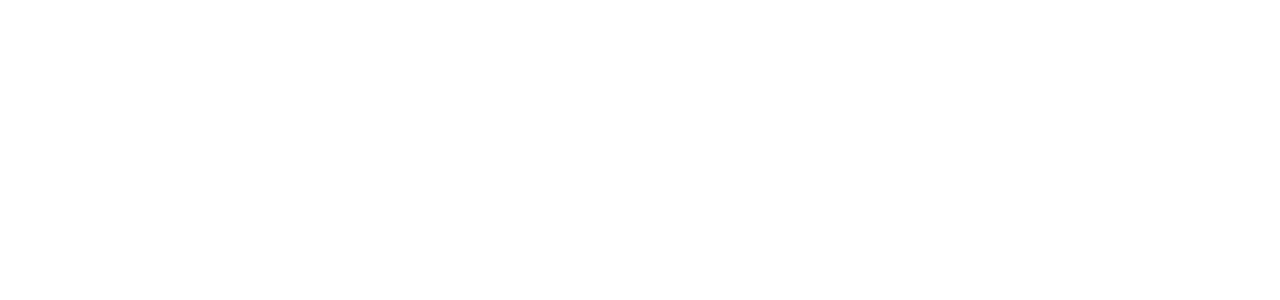
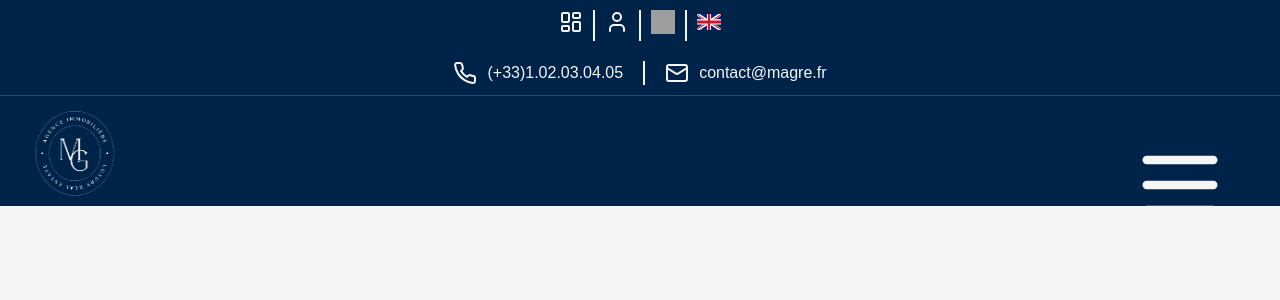
Before and after one commit to mathildejrdn/Magre, a PHP site: page /template/header.php in a window 1280 px wide. Before the commit the part shown is empty. Shown: the top 300 px of the page. Run offline with PHP 8.4, Linux system fonts and the light colour scheme; grey boxes are pictures that could not be loaded.

Commit message:
Added desktop navbar and burger menu and added images

```diff
--- a/src/javascript/script.js
+++ b/src/javascript/script.js
@@ -1,19 +1,31 @@
-document.addEventListener('DOMContentLoaded', function() {
+// MENU BURGER
+
+const nav = document.getElementById("nav");
+const menuBurger = document.getElementById("burger");
+
+menuBurger.addEventListener("click", () => {
+  nav.classList.toggle("active");
+  menuBurger.classList.toggle("active");
+});
+
+document.addEventListener("DOMContentLoaded", function () {
   // Fonction pour afficher/masquer le filtre au clic sur l'en-tête
-    document.querySelectorAll('th').forEach(function(th) {
-        th.addEventListener('click', function(event) {
-            var filterContainer = th.querySelector('.filter-container');
+  document.querySelectorAll("th").forEach(function (th) {
+    th.addEventListener("click", function (event) {
+      var filterContainer = th.querySelector(".filter-container");
 
       // Ferme tous les autres filtres
-            document.querySelectorAll('.filter-container').forEach(function(container) {
+      document
+        .querySelectorAll(".filter-container")
+        .forEach(function (container) {
           if (container !== filterContainer) {
-                    container.classList.remove('active');
+            container.classList.remove("active");
           }
         });
 
       // Active/désactive le filtre actuel
       if (filterContainer) {
-                filterContainer.classList.toggle('active');
+        filterContainer.classList.toggle("active");
       }
 
       event.stopPropagation(); // Empêche la fermeture immédiate du filtre
@@ -21,28 +33,30 @@ document.addEventListener('DOMContentLoaded', function() {
   });
 
   // Empêche la fermeture du filtre lors de l'interaction avec le contenu du filtre
-    document.querySelectorAll('.filter-container').forEach(function(container) {
-        container.addEventListener('click', function(event) {
+  document.querySelectorAll(".filter-container").forEach(function (container) {
+    container.addEventListener("click", function (event) {
       event.stopPropagation();
     });
   });
 
   // Ferme les filtres si on clique en dehors
-    document.addEventListener('click', function() {
-        document.querySelectorAll('.filter-container').forEach(function(container) {
-            container.classList.remove('active');
+  document.addEventListener("click", function () {
+    document
+      .querySelectorAll(".filter-container")
+      .forEach(function (container) {
+        container.classList.remove("active");
       });
   });
 
   // Fonction pour formater les prix
   function formatPrice(price) {
-        let value = parseFloat(price.replace(/[^0-9]/g, ''));
+    let value = parseFloat(price.replace(/[^0-9]/g, ""));
     if (value >= 1000000) {
-            return (value / 1000000).toFixed(0) + ' million(s) d\'€'; // Pas de décimales
+      return (value / 1000000).toFixed(0) + " million(s) d'€"; // Pas de décimales
     } else if (value >= 1000) {
-            return (value / 1000).toFixed(0) + ' mille €'; // Pas de décimales
+      return (value / 1000).toFixed(0) + " mille €"; // Pas de décimales
     } else {
-            return value + ' €'; // Affiche le prix tel quel
+      return value + " €"; // Affiche le prix tel quel
     }
   }
 
@@ -50,12 +64,12 @@ document.addEventListener('DOMContentLoaded', function() {
   function applyFilters() {
     console.log("Applying filters..."); // Debugging
 
-        var selectedRegion = document.getElementById('region-select').value;
+    var selectedRegion = document.getElementById("region-select").value;
 
     console.log("Selected Region:", selectedRegion); // Debugging
 
     // Parcourt toutes les lignes du tableau et applique les filtres
-        document.querySelectorAll('tbody tr').forEach(function(row) {
+    document.querySelectorAll("tbody tr").forEach(function (row) {
       var rowRegion = row.cells[2].textContent.trim(); // Notez que les index des cellules peuvent changer
 
       // Détermine si la ligne correspond aux critères de filtre
@@ -63,20 +77,22 @@ document.addEventListener('DOMContentLoaded', function() {
 
       // Affiche la ligne si elle correspond aux critères, sinon la cache
       if (regionMatch) {
-                row.style.display = '';
+        row.style.display = "";
       } else {
-                row.style.display = 'none';
+        row.style.display = "none";
       }
     });
   }
 
   // Met à jour les prix au format désiré
-    document.querySelectorAll('tbody tr').forEach(function(row) {
+  document.querySelectorAll("tbody tr").forEach(function (row) {
     var priceCell = row.cells[1]; // Assurez-vous que l'index correspond à la colonne du prix
     var formattedPrice = formatPrice(priceCell.textContent);
     priceCell.textContent = formattedPrice;
   });
 
   // Ajouter les événements pour les filtres régionaux
-    document.getElementById('apply-region-filter').addEventListener('click', applyFilters);
+  document
+    .getElementById("apply-region-filter")
+    .addEventListener("click", applyFilters);
 });
--- a/src/styles/header.css
+++ b/src/styles/header.css
@@ -0,0 +1,176 @@
+.navbar-top {
+  background-color: var(--main);
+  padding: 10px 20px;
+  display: flex;
+  flex-direction: column;
+  justify-content: space-between;
+  align-items: center;
+  gap: 20px;
+  border-bottom: 1px solid #433e57;
+}
+
+.container-supports {
+  display: flex;
+  gap: 20px;
+}
+
+.container-supports a {
+  display: flex;
+  align-items: center;
+  gap: 5px;
+  color: var(--clear);
+  text-decoration: none;
+}
+
+.container-icons {
+  display: flex;
+  justify-content: center;
+  gap: 10px;
+}
+
+.navbar-top img {
+  height: 24px;
+  width: 24px;
+}
+
+.navbar-top .dr {
+  border: 1px solid #f5f5f5;
+}
+
+nav {
+  padding: 10px 30px;
+  background: var(--main);
+  display: flex;
+  justify-content: center;
+}
+
+nav .logo {
+  width: 90px;
+  height: 90px;
+}
+
+nav ul {
+  position: fixed;
+  left: -100%;
+  top: 7%;
+  flex-direction: column;
+  text-align: center;
+  width: 100%;
+  transition: 0.25s;
+  background: #faf9f9;
+}
+
+nav ul li {
+  display: block;
+}
+
+.active #burger:before {
+  content: "\2715";
+  position: absolute;
+  top: 5px;
+  right: 10px;
+}
+
+.active #burger img {
+  display: none;
+}
+
+#burger {
+  position: absolute;
+  right: 50px;
+  top: 135px;
+  color: var(--clear);
+}
+
+nav ul {
+  position: fixed;
+  left: -100%;
+  top: 20px;
+  text-align: center;
+  width: 100%;
+  transition: 0.25s;
+  background: #faf9f9;
+}
+
+nav.active ul {
+  left: 0;
+  display: flex;
+  flex-direction: column;
+  justify-content: center;
+  transition: 0.5s ease-in-out;
+}
+
+@media all and (min-width: 1023px) {
+  .navbar-top {
+    background-color: var(--main);
+    padding: 10px 20px;
+    display: flex;
+    justify-content: space-between;
+    border-bottom: 1px solid #433e57;
+  }
+
+  .container-icons {
+    display: flex;
+    justify-content: center;
+    gap: 10px;
+  }
+
+  .container-supports {
+    display: flex;
+    gap: 20px;
+  }
+
+  .container-supports a {
+    display: flex;
+    align-items: center;
+    gap: 10px;
+    color: var(--clear);
+    text-decoration: none;
+  }
+
+  .navbar-top img {
+    height: 24px;
+    width: 24px;
+  }
+
+  .navbar-top .dr {
+    border: 1px solid #f5f5f5;
+  }
+
+  nav {
+    padding: 10px 30px;
+    background: var(--main);
+    display: flex;
+    justify-content: space-between;
+  }
+
+  nav img {
+    width: 100px;
+  }
+
+  nav ul {
+    display: flex;
+    gap: 20px;
+    justify-content: flex-end;
+    align-items: center;
+  }
+
+  nav ul li {
+    list-style: none;
+    display: block;
+  }
+
+  nav ul li a {
+    text-decoration: none;
+    color: var(--clear);
+  }
+
+  nav ul li a:hover {
+    color: var(--secondary);
+  }
+
+  nav .dr {
+    border: 1px solid #f5f5f5;
+    height: 20px;
+  }
+}
--- a/src/template/header.php
+++ b/src/template/header.php
@@ -5,15 +5,46 @@
     <meta charset="UTF-8">
     <meta name="viewport" content="width=device-width, initial-scale=1.0">
     <link rel="stylesheet" href="../styles/header.css">
+    <link rel="stylesheet" href="../styles/reset.css">
     <title>Magré's</title>
 </head>
 
 <body>
-    <header>
-        <div class="top-nav">
-
+    <div class="navbar-top">
+        <div class="container-icons">
+            <a href="#"><img src="../images/logos/dashboard.svg" alt="Dashboard"></a>
+            <div class="dr"></div>
+            <a href="#"><img src="../images/logos/user.svg" alt="Connexion"> </a>
+            <div class="dr"></div>
+            <a href="#"><img src="../images/logos/heart.svg" alt="Favoris"></a>
+            <div class="dr"></div>
+            <a href="#"><img src="../images/logos/flag-UK.svg" alt="Drapeau anglais"></a>
         </div>
+        <div class="container-supports">
+            <a href="#"><img src="../images/logos/phone.svg" alt="Téléphone">(+33)1.02.03.04.05</a>
+            <div class="dr"></div>
+            <a href="#"><img src="../images/logos/mail.svg" alt="Contact">contact@magre.fr</a>
+        </div>
+    </div>
+    <nav>
+        <img src="../images/logos/logo.png" class="logo" alt="Logo">
+        <div id="nav">
+            <ul>
+                <li><a href="#">Biens</a></li>
+                <div class="dr"></div>
+                <li><a href="#">Régions</a></li>
+                <div class="dr"></div>
+                <li><a href="#">Services</a></li>
+                <div class="dr"></div>
+                <li><a href="#">Agence</a></li>
+            </ul>
+            <div id="burger">
+                <img src="../images/logos/menu.svg" alt="Menu Burger">
+            </div>
+        </div>
+    </nav>
     </header>
 </body>
+<script src="../javascript/script.js"></script>
 
 </html>
```
Also changed, not shown: src/images/logos/flag-FR.svg (added), src/images/logos/flag-UK.svg (added), src/images/logos/logo.png (added), src/images/logos/mail.svg (added), src/images/logos/menu.svg (added), src/images/logos/phone.svg (added). Lines whose indentation alone changed are shown as unchanged.
